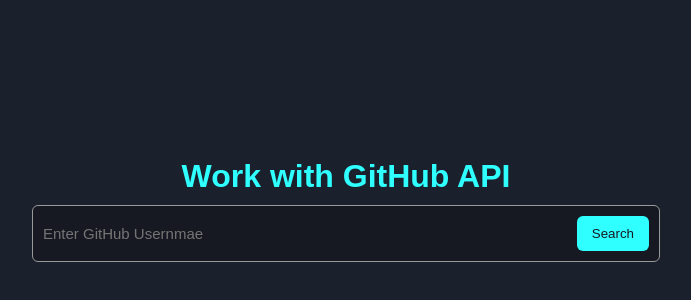
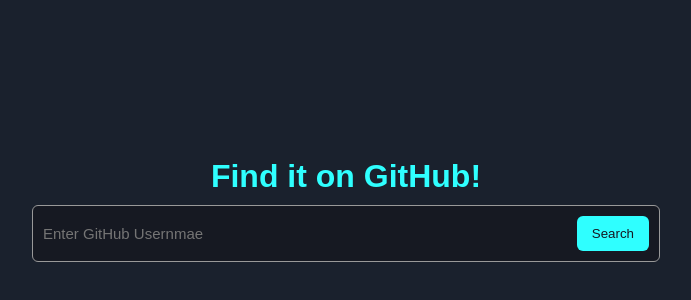
Before and after one commit to kwinkich/search-the-github, a plain HTML site: page index.html in a window 1280 px wide. Shown: the part 190-490 px from the top of the page, without its empty margins (294-985 px from the left). Drawn offline with Linux system fonts and the light colour scheme.

Commit message:
update h1

```diff
--- a/index.html
+++ b/index.html
@@ -4,12 +4,13 @@
     <meta charset="UTF-8" />
     <meta http-equiv="X-UA-Compatible" content="IE=edge" />
     <meta name="viewport" content="width=device-width, initial-scale=1.0" />
+    <link rel="shortcut icon" type="icon/png" href="logo.png" />
     <link rel="stylesheet" href="style.css" />
     <title>Search the GitHub</title>
   </head>
   <body>
     <div class="container">
-      <h1>Work with GitHub API</h1>
+      <h1>Find it on GitHub!</h1>
       <div class="searhc-box">
         <input
           type="text"
```
